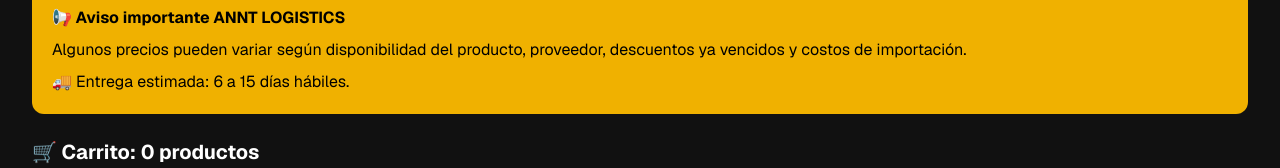
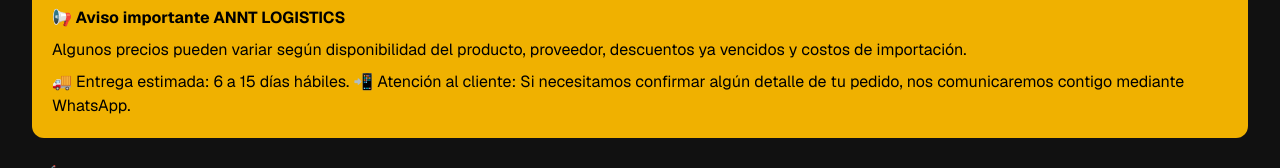
Before and after one commit to aquinojhonatan000-glitch/annt-logistics, a Next.js app: page /productos in a window 1280 px wide. Shown: the part 187-355 px from the top of the page. Built offline with nearby package versions, Linux system fonts and the light colour scheme; no server answers; the database is empty.

Commit message:
Actualizar page.jsx

```diff
--- a/src/app/productos/page.jsx
+++ b/src/app/productos/page.jsx
@@ -96,6 +96,7 @@ proveedor, descuentos ya vencidos y costos de importación.
 
 <p className="mt-2 font-normal">
 🚚 Entrega estimada: 6 a 15 días hábiles.
+ 📲 Atención al cliente: Si necesitamos confirmar algún detalle de tu pedido, nos comunicaremos contigo mediante WhatsApp.
 </p>
 
 </div>
```
